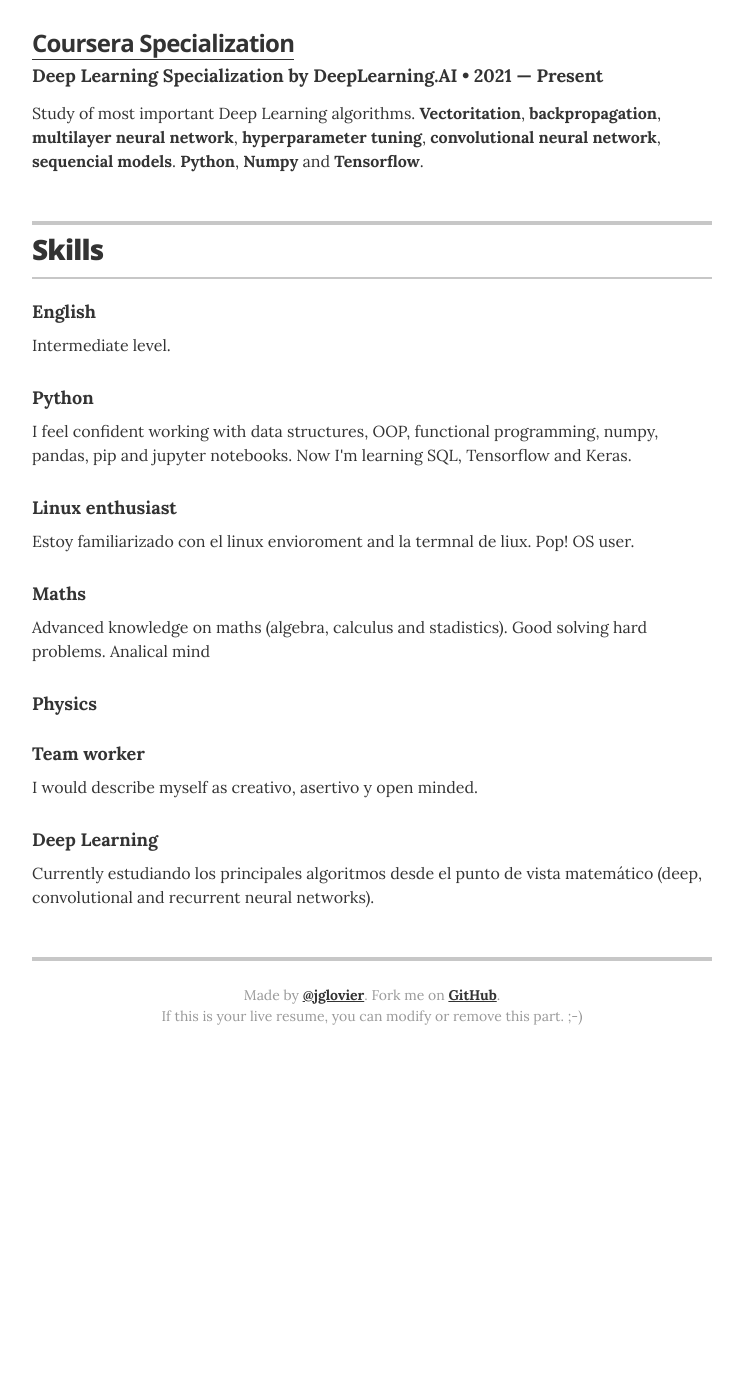
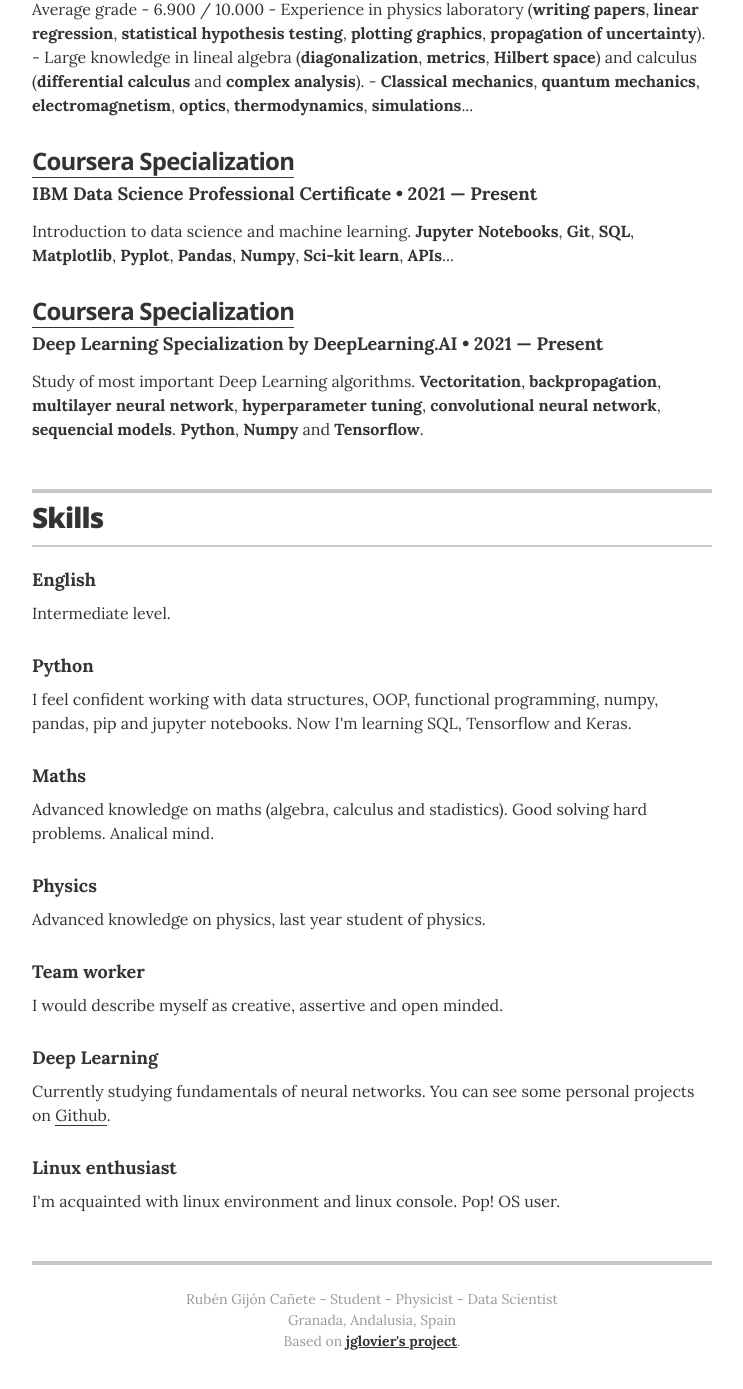
Before and after one commit to rubzip/rubzip.github.io, a Jekyll site: the page built from index.html, in a window 1280 px wide and 1400 px high, scrolled down 1082 px. Shown: the top 1389 px of the window, without its empty margins (268-1011 px from the left). Built offline with Jekyll 4.4.1, drawn with Linux system fonts in a browser that asks for light colours; before the commit the page ends 2157 px from its top, so only the background shows below that; some of the changed text lies outside the part shown.

Commit message:
Últimos retoques

```diff
--- a/_config.yml
+++ b/_config.yml
@@ -18,12 +18,10 @@
 
 # the next two items are used for schema itemprops in _layouts/resume.html
 resume_contact_telephone:       ""
-resume_contact_address:         ""
-
-resume_header_contact_info:     ""
+resume_contact_address:         "Granada, Andalusia, Spain"
 display_header_contact_info:    "false"
 
-resume_header_intro: "<p>Este soy yo, Rubén</p>"
+resume_header_intro: "<p>I would describe myself as open minded, creative, curious and analytical. I'm passionate about mathematics, new technologies and cinema. I decided to study physics because I enjoy to face hard problems. In my free time I like to practice sports, code (check my Github Profile), spend time with my friends and watch movies.</p>"
 
 # use "yes" to display the email contact button,
 # "no" to display an "I'm not looking for work" message,
--- a/_data/skills.yml
+++ b/_data/skills.yml
@@ -5,17 +5,17 @@
 - skill: Python
   description:  I feel confident working with data structures, OOP, functional programming, numpy, pandas, pip and jupyter notebooks. Now I'm learning SQL, Tensorflow and Keras.
 
-- skill: Linux enthusiast
-  description:  Estoy familiarizado con el linux envioroment and la termnal de liux. Pop! OS user.
-
 - skill: Maths
-  description:  Advanced knowledge on maths (algebra, calculus and stadistics). Good solving hard problems. Analical mind
+  description:  Advanced knowledge on maths (algebra, calculus and stadistics). Good solving hard problems. Analical mind.
 
 - skill: Physics
-  description:
+  description: Advanced knowledge on physics, last year student of physics.
 
 - skill: Team worker
-  description:  I would describe myself as creativo, asertivo y open minded.
+  description:  I would describe myself as creative, assertive and open minded.
 
 - skill: Deep Learning
-  description:  Currently estudiando los principales algoritmos desde el punto de vista matemático (deep, convolutional and recurrent neural networks).
+  description:  Currently studying fundamentals of neural networks. You can see some personal projects on <a href="https://github.com/rubzip">Github</a>.
+
+- skill: Linux enthusiast
+  description:  I'm acquainted with linux environment and linux console. Pop! OS user.
--- a/_layouts/resume.html
+++ b/_layouts/resume.html
@@ -232,8 +232,9 @@
       {% endif %}
 
       <footer class="page-footer">
-        <p class="footer-line">Made by <a href="http://twitter.com/jglovier">@jglovier</a>. Fork me on <a href="https://github.com/jglovier/resume-template">GitHub</a>.</p>
-        <p class="footer-line">If this is your live resume, you can modify or remove this part. ;-)</p>
+        <p class="footer-line">Rubén Gijón Cañete - Student - Physicist - Data Scientist</p>
+        <p class="footer-line">Granada, Andalusia, Spain</p>
+        <p class="footer-line">Based on <a href="https://github.com/jglovier/resume-template">jglovier's project</a>.</p>
       </footer>
 
     </div>
```
Also changed, not shown: _data/education.yml (+4 -4 lines), README.md.
